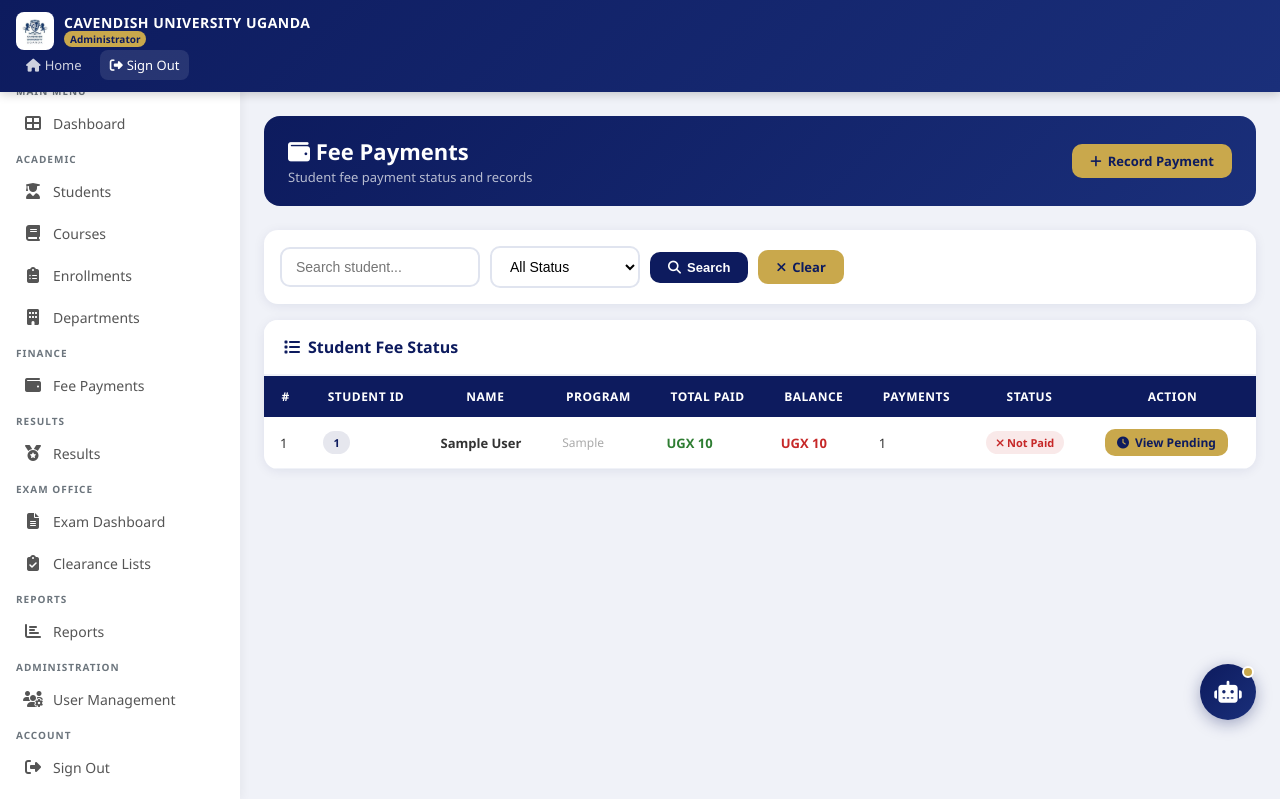
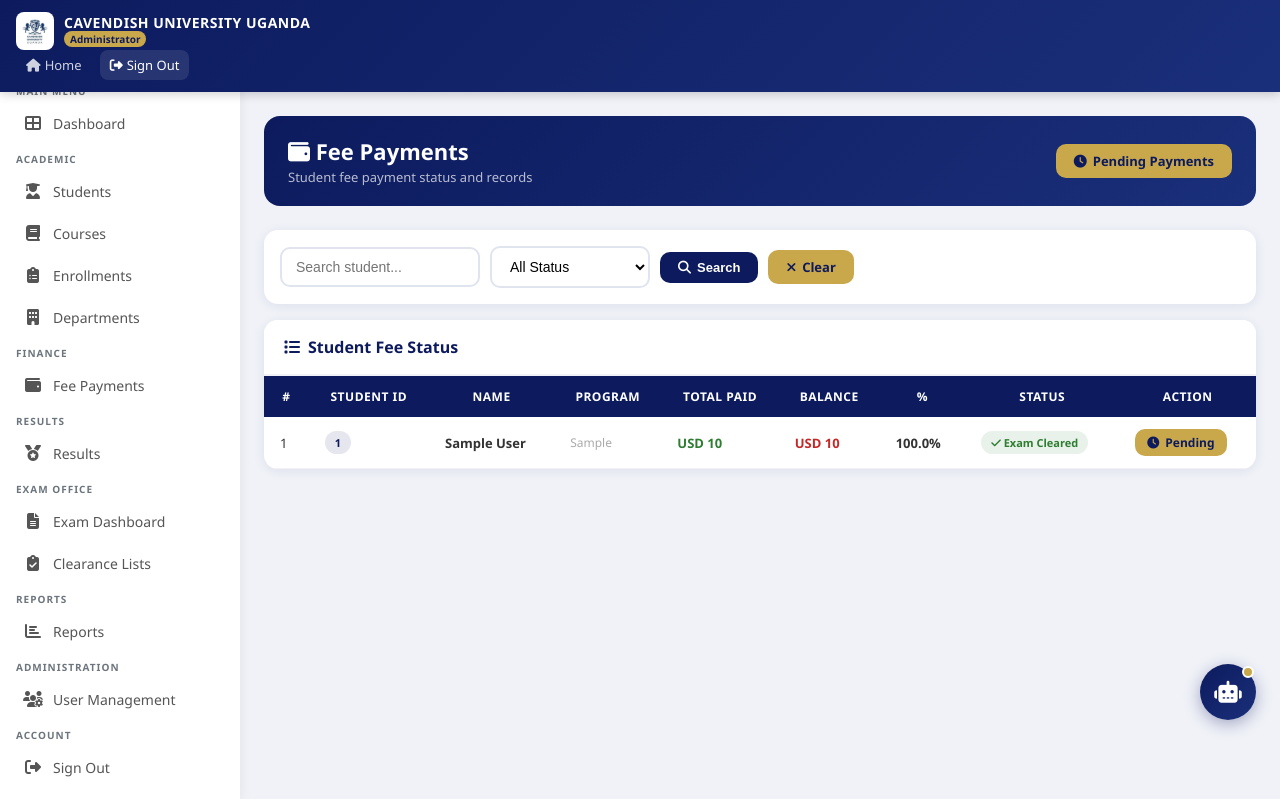
Before and after one commit to solexb166/university-sms-backend, a Django app: page /fees/ in a window 1280 px wide. Shown: the top 799 px of the page. Run offline with Django 5.2, Linux system fonts and the light colour scheme; a user stored in the database is signed in; tables that the repository leaves empty hold one stand-in row (values such as "Sample post").

```diff
--- a/accounts/views.py
+++ b/accounts/views.py
@@ -59,7 +59,11 @@ def users_list(request):
         messages.error(request, 'Access denied.')
         return redirect('dashboard')
     users = CustomUser.objects.all().order_by('role', 'username')
-    courses = Course.objects.filter(is_active=True)
+    try:
+        from courses.models import Course
+        courses = Course.objects.filter(is_active=True)
+    except Exception:
+        courses = []
     return render(request, 'accounts/users.html', {'users': users, 'courses': courses})
 
 @login_required
--- a/templates/fees/list.html
+++ b/templates/fees/list.html
@@ -3,17 +3,19 @@
 {% block content %}
 <div class="page-header">
   <div><h1><i class="fas fa-wallet"></i> Fee Payments</h1><p>Student fee payment status and records</p></div>
-  <a href="{% url 'record_payment' %}" class="btn btn-gold"><i class="fas fa-plus"></i> Record Payment</a>
+  <a href="{% url 'pending_payments' %}" class="btn btn-gold"><i class="fas fa-clock"></i> Pending Payments {% if pending_count > 0 %}({{ pending_count }}){% endif %}</a>
 </div>
 <div class="card mb-4">
   <div class="card-body" style="padding:16px;">
     <form method="get" style="display:flex; gap:10px; flex-wrap:wrap; align-items:center;">
       <input type="text" name="search" value="{{ search }}" class="form-control" placeholder="Search student..." style="width:200px;">
-      <select name="status" class="form-control" style="width:150px;" onchange="this.form.submit()">
+      <select name="status" class="form-control" style="width:160px;" onchange="this.form.submit()">
         <option value="all" {% if filter_status == 'all' %}selected{% endif %}>All Status</option>
-        <option value="Cleared" {% if filter_status == 'Cleared' %}selected{% endif %}>Cleared</option>
-        <option value="Owing" {% if filter_status == 'Owing' %}selected{% endif %}>Owing</option>
-        <option value="Not Paid" {% if filter_status == 'Not Paid' %}selected{% endif %}>Not Paid</option>
+        <option value="Exam Cleared" {% if filter_status == 'Exam Cleared' %}selected{% endif %}>Exam Cleared</option>
+        <option value="CAT 2 Cleared" {% if filter_status == 'CAT 2 Cleared' %}selected{% endif %}>CAT 2 Cleared</option>
+        <option value="CAT 1 Cleared" {% if filter_status == 'CAT 1 Cleared' %}selected{% endif %}>CAT 1 Cleared</option>
+        <option value="Enrolled" {% if filter_status == 'Enrolled' %}selected{% endif %}>Enrolled</option>
+        <option value="Not Enrolled" {% if filter_status == 'Not Enrolled' %}selected{% endif %}>Not Enrolled</option>
       </select>
       <button type="submit" class="btn btn-navy"><i class="fas fa-search"></i> Search</button>
       <a href="{% url 'fees_list' %}" class="btn btn-gold"><i class="fas fa-times"></i> Clear</a>
@@ -25,7 +27,7 @@
   <div class="table-wrapper">
     <table>
       <thead>
-        <tr><th>#</th><th>Student ID</th><th>Name</th><th>Program</th><th>Total Paid</th><th>Balance</th><th>Payments</th><th>Status</th><th>Action</th></tr>
+        <tr><th>#</th><th>Student ID</th><th>Name</th><th>Program</th><th>Total Paid</th><th>Balance</th><th>%</th><th>Status</th><th>Action</th></tr>
       </thead>
       <tbody>
         {% for item in student_data %}
@@ -34,20 +36,24 @@
           <td><span class="badge badge-navy">{{ item.student.student_id }}</span></td>
           <td><strong>{{ item.student.full_name }}</strong></td>
           <td style="font-size:12px; color:#aaa;">{{ item.student.program }}</td>
-          <td style="color:var(--success); font-weight:600;">UGX {{ item.total_paid|floatformat:0 }}</td>
-          <td style="color:var(--danger); font-weight:600;">UGX {{ item.balance|floatformat:0 }}</td>
-          <td>{{ item.payment_count }}</td>
+          <td style="color:var(--success); font-weight:600;">{{ item.student.currency }} {{ item.total_paid|floatformat:0 }}</td>
+          <td style="color:var(--danger); font-weight:600;">{{ item.student.currency }} {{ item.balance|floatformat:0 }}</td>
+          <td><strong>{{ item.percentage }}%</strong></td>
           <td>
-            {% if item.status == 'Cleared' %}
-            <span class="badge badge-success"><i class="fas fa-check"></i> Cleared</span>
-            {% elif item.status == 'Owing' %}
-            <span class="badge badge-warning"><i class="fas fa-exclamation-triangle"></i> Owing</span>
+            {% if item.status == 'Exam Cleared' %}
+            <span class="badge badge-success"><i class="fas fa-check"></i> Exam Cleared</span>
+            {% elif item.status == 'CAT 2 Cleared' %}
+            <span class="badge badge-success"><i class="fas fa-check"></i> CAT 2 Cleared</span>
+            {% elif item.status == 'CAT 1 Cleared' %}
+            <span class="badge badge-warning"><i class="fas fa-check"></i> CAT 1 Cleared</span>
+            {% elif item.status == 'Enrolled' %}
+            <span class="badge badge-navy"><i class="fas fa-user-check"></i> Enrolled</span>
             {% else %}
-            <span class="badge badge-danger"><i class="fas fa-times"></i> Not Paid</span>
+            <span class="badge badge-danger"><i class="fas fa-times"></i> Not Enrolled</span>
             {% endif %}
           </td>
           <td>
-            <a href="{% url 'pending_payments' %}" class="btn btn-gold btn-sm"><i class="fas fa-clock"></i> View Pending</a>
+            <a href="{% url 'pending_payments' %}" class="btn btn-gold btn-sm"><i class="fas fa-clock"></i> Pending</a>
           </td>
         </tr>
         {% empty %}
@@ -57,4 +63,4 @@
     </table>
   </div>
 </div>
-{% endblock %}
+{% endblock %}S
```
